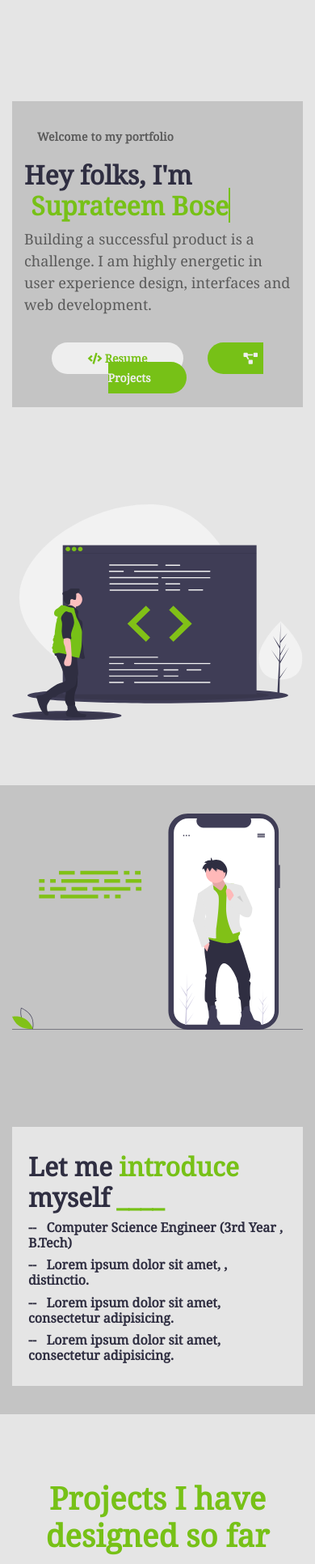
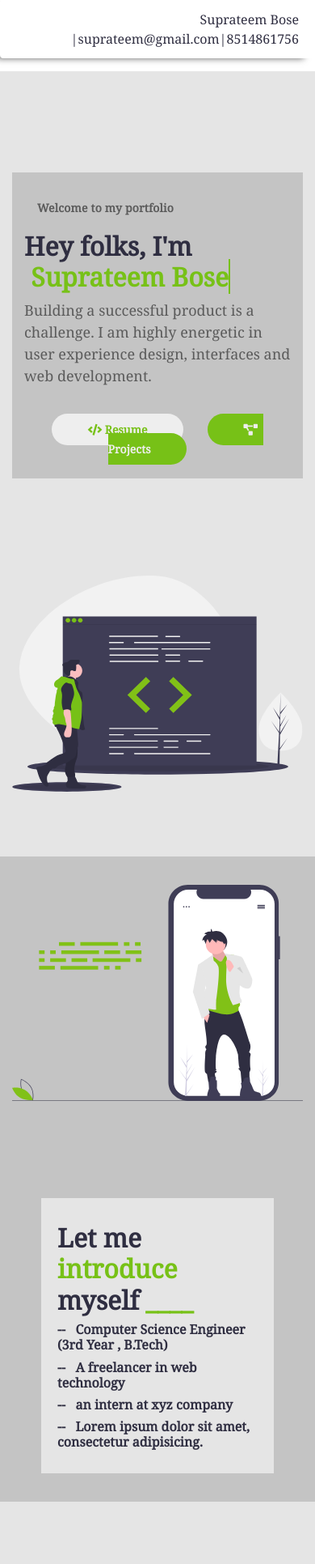
Before and after one commit to Dey-Sumit/suprateem_portfolio, a website: page public/index_up.html in a window 390 px wide. Shown: the top 1932 px of the page at 81% size. Drawn offline with nearby package versions, Linux system fonts and the light colour scheme; a script that the page names is missing; a web font is replaced by a local one.

Commit message:
zoom restricted for mobile view

```diff
--- a/public/css/style_2.css
+++ b/public/css/style_2.css
@@ -50,6 +50,13 @@ h6 {
 
 .p_tb_70 {
   padding: 70px 0;
+}
+
+.alert {
+  background-color: #fff;
+  color: #2f2e41;
+  /* border-bottom: 1px solid; */
+  box-shadow: -9px 5px 8px -5px rgba(0, 0, 0, 0.63);
 }
 
 /* intro section */
@@ -109,6 +116,7 @@ h6 {
 
   div.description_child {
     margin-top: 0px;
+    width: 80%;
   }
 }
 
--- a/public/index_up.html
+++ b/public/index_up.html
@@ -2,7 +2,7 @@
 <html lang="en" dir="ltr">
 
 <head>
-  <meta charset="utf-8">
+  <meta name='viewport' content='width=device-width, initial-scale=1.0, maximum-scale=1.0, user-scalable=0' />
   <link rel="stylesheet" href="https://stackpath.bootstrapcdn.com/bootstrap/4.4.1/css/bootstrap.min.css" integrity="sha384-Vkoo8x4CGsO3+Hhxv8T/Q5PaXtkKtu6ug5TOeNV6gBiFeWPGFN9MuhOf23Q9Ifjh" crossorigin="anonymous">
   <link href="https://fonts.googleapis.com/css?family=Noto+Serif|Roboto+Slab&display=swap" rel="stylesheet">
   <link href="https://fonts.googleapis.com/css?family=Galada|Roboto+Slab&display=swap" rel="stylesheet">
@@ -11,11 +11,15 @@
   <link rel="shortcut icon" type="image/png" href="images/icons8-user-50.png" />
   <link rel="stylesheet" href="css/style_2.css">
   <link rel="stylesheet" href="https://cdnjs.cloudflare.com/ajax/libs/font-awesome/5.9.0/css/all.min.css" integrity="sha256-UzFD2WYH2U1dQpKDjjZK72VtPeWP50NoJjd26rnAdUI=" crossorigin="anonymous">
+  <!-- smooth scroll -->
+  <script src="https://unpkg.com/smoothie-js"></script>
   <title>suprateem</title>
 </head>
 
 <body>
-
+  <div class="alert alert-primary text-right border-0" role="alert">
+    Suprateem Bose |suprateem@gmail.com|8514861756
+  </div>
   <div id="intro" class="intro p_xy_30">
     <div class="container">
       <div class="row">
@@ -34,7 +38,7 @@
             </p>
             <div class="links text_align_center">
               <a href="./download/Final_CV.pdf" class='resume' download><i class="fas fa-code"></i> Resume</a>
-              <a href="#project_section" class='quote'><i class="fas fa-project-diagram"></i> &nbsp Projects</a>
+              <a href="#project_section" class='quote data-smoothie'><i class="fas fa-project-diagram"></i> &nbsp Projects</a>
             </div>
           </div>
         </div>
@@ -55,11 +59,11 @@
           </div>
         </div>
         <div class="col-lg-6 description_parent position_relative">
-          <div class=" description_child vertical_center mt_45">
+          <div class=" description_child vertical_center mt_45 mx-auto">
             <h2>Let me <span class="span_text">introduce</span> myself <span class="span_text"> ____</span></h2>
             <h6>-- &nbsp Computer Science Engineer (3rd Year , B.Tech)</h6>
-            <h6>-- &nbsp Lorem ipsum dolor sit amet, , distinctio.</h6>
-            <h6>-- &nbsp Lorem ipsum dolor sit amet, consectetur adipisicing.</h6>
+            <h6>-- &nbsp A freelancer in web technology</h6>
+            <h6>-- &nbsp an intern at xyz company</h6>
             <h6>-- &nbsp Lorem ipsum dolor sit amet, consectetur adipisicing.</h6>
           </div>
         </div>
--- a/public/js/firebase_script.js
+++ b/public/js/firebase_script.js
@@ -14,22 +14,33 @@ firebase.initializeApp(firebaseConfig);
 // firebase.analytics();
 database = firebase.firestore();
 
+// smooth scroll
+smoothie();
+
 function sendData(name, email, message) {
-  console.log(name);
+  // console.log(name);
   database.collection("information").add({
       name: name,
       email: email,
       message: message
     })
     .then(function (docRef) {
-      console.log("Document written with ID: ", docRef.id);
+      // console.log("Document written with ID: ", docRef.id);
     })
     .catch(function (error) {
       console.error("Error adding document: ", error);
     });
   document.getElementById("visitor").reset();
   //sent a message back
-  message = document.getElementById("reply_message")
+  var message = document.getElementById("reply_message")
   message.classList.remove('d-none')
 
 }
+
+
+const changeToOrange = () => {
+  // #ffa502
+  textRotateEl = document.getElementsByClassName("txt-rotate")
+
+
+}
```
